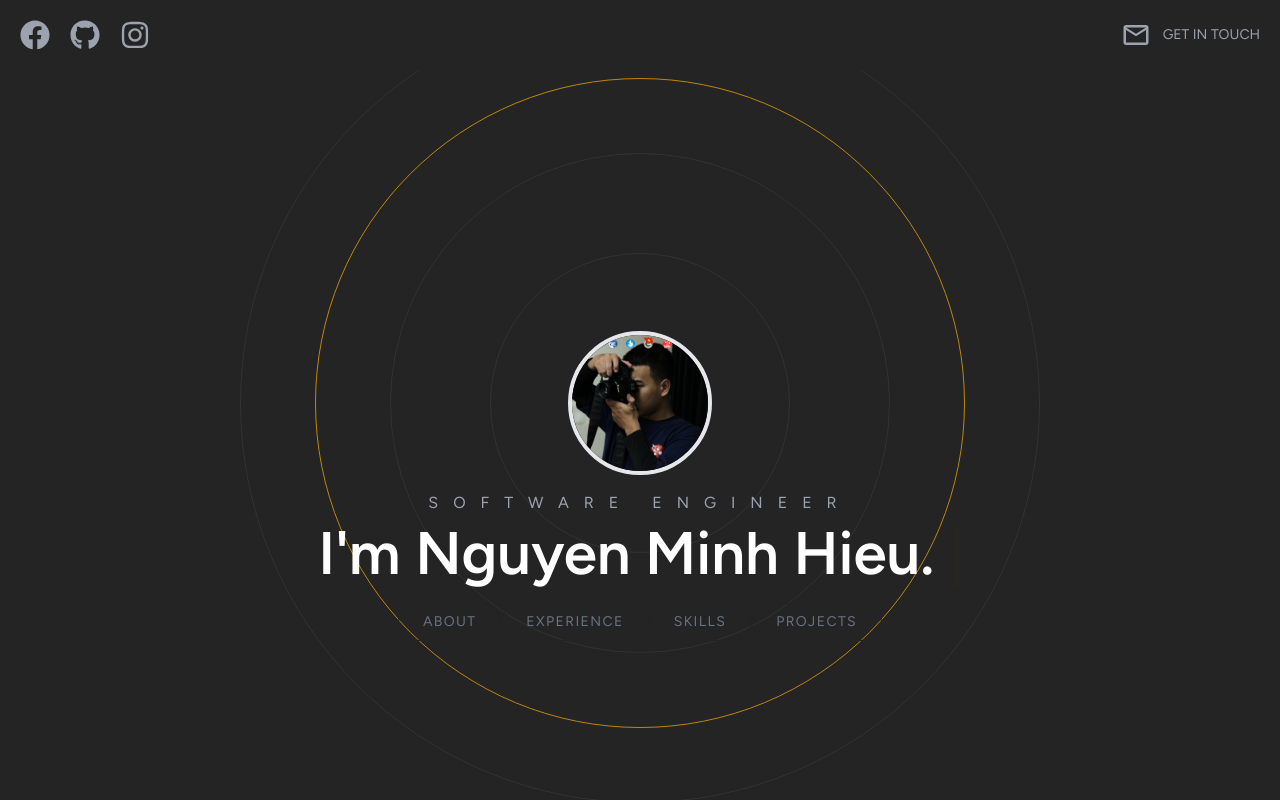
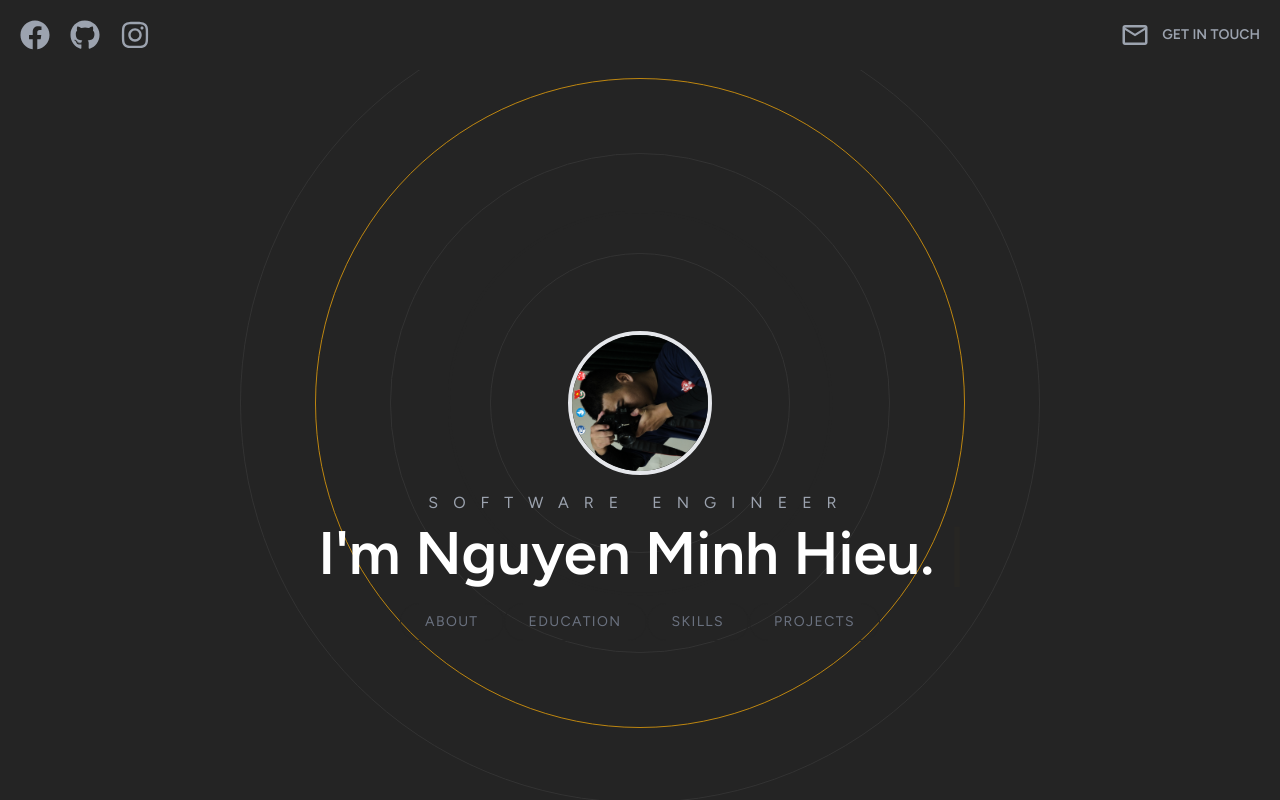
Before and after one commit to hieunmh/hieunmhProfile, a Next.js app: page / in a window 1280 px wide. Built offline with nearby package versions, Linux system fonts and the light colour scheme.

Commit message:
education

```diff
--- a/app/page.tsx
+++ b/app/page.tsx
@@ -1,4 +1,5 @@
 import About from '@/components/About';
+import Education from '@/components/Education/Education';
 import Header from '@/components/Header';
 import Hero from '@/components/Hero/Hero';
 
@@ -15,6 +16,10 @@ export default function Home() {
         <About />
       </section>
 
+      <section id='education' className='snap-center'>
+        <Education />
+      </section>
+
     </div>
   )
 }
--- /dev/null
+++ b/components/Education/Education.tsx
@@ -0,0 +1,28 @@
+'use client';
+
+import React from 'react';
+import { motion } from 'framer-motion';
+import EducationCard from './EducationCard';
+
+export default function Education() {
+  return (
+    <motion.div initial={{ opacity: 0 }} whileInView={{ opacity: 1 }}
+      transition={{ duration: 1.5 }}
+      className='h-screen flex relative overflow-hidden flex-col
+      md:flex-row max-w-full px-10 justify-evenly mx-auto items-center'
+    >
+      <h3 className=' absolute top-24 uppercase tracking-[20px] text-gray-500 text-2xl'>Education</h3>
+
+      <div className='w-full flex space-x-5 overflow-x-scroll p-10 snap-x snap-mandatory'>
+        <EducationCard />
+
+        <EducationCard />
+
+        <EducationCard />
+
+        <EducationCard />
+
+      </div>
+    </motion.div>
+  )
+}
--- /dev/null
+++ b/components/Education/EducationCard.tsx
@@ -0,0 +1,38 @@
+import React from 'react';
+import { motion } from 'framer-motion';
+
+export default function EducationCard() {
+  return (
+    <article className='flex flex-col rounded-lg items-center space-y-7 flex-shrink-0
+      w-[500px] md:w-[600px] xl:w-[900px] snap-center bg-[#292929] p-10 opacity-40
+      hover:opacity-100 cursor-pointer transition-opacity duration-300'
+    >
+      <motion.img src="/japit.jpg" initial={{ y: -100, opacity: 0 }}
+        transition={{ duration: 1.2 }} whileInView={{ opacity: 1, y: 0 }}
+        viewport={{ once: true }}
+        className='w-36 h-36 xl:w-[200px] xl:h-[200px] object-cover rounded-full object-center'
+      />
+
+      <div className='px-0 md:px-10'>
+        <h4 className='text-4xl font-medium'>Student</h4>
+
+        <p className=' font-bold text-2xl mt-1'>HSGS</p>
+
+        <div className='flex space-x-2 my-2'>
+          <img src="/japit.jpg" className='h-10 w-10 rounded-full' />
+          <img src="/japit.jpg" className='h-10 w-10 rounded-full' />
+          <img src="/japit.jpg" className='h-10 w-10 rounded-full' />
+        </div>
+
+        <p className=' uppercase py-5 text-gray-300'>May 03 2018 - July 7 2021</p>
+
+        <ul className=' list-disc space-y-4 ml-5 text-lg'>
+          <li>Summary Points</li>
+          <li>Summary Points</li>
+          <li>Summary Points</li>
+          <li>Summary Points</li>
+        </ul>
+      </div>
+    </article>
+  )
+}
--- a/components/Header.tsx
+++ b/components/Header.tsx
@@ -16,26 +16,26 @@ export default function Header() {
         animate={{ x: 0, opacity: 1, scale: 1 }}
         transition={{ duration: 1 }}
       >
-        <Link href={'https://www.facebook.com/tk.hieunm'} className='hover:text-gray-500'>
+        <Link href={'https://www.facebook.com/tk.hieunm'} className='hover:text-gray-300'>
           <FaFacebook size={30} />
         </Link>
 
-        <Link href={'https://github.com/hieunmh'} className='hover:text-gray-500'>
+        <Link href={'https://github.com/hieunmh'} className='hover:text-gray-300'>
           <FaGithub size={30} />
         </Link>
 
-        <Link href={'https://www.instagram.com/heheinclass/'} className='hover:text-gray-500'>
+        <Link href={'https://www.instagram.com/heheinclass/'} className='hover:text-gray-300'>
           <FaInstagram size={30} />
         </Link>
       </motion.div>
 
-      <motion.div className='flex items-center justify-center text-gray-400'
+      <motion.div className='flex items-center justify-center text-gray-400 hover:text-gray-300 cursor-pointer'
         initial={{ x: 500, opacity: 0, scale: 0.5 }}
         animate={{ x: 0, opacity: 1, scale: 1 }}
         transition={{ duration: 1 }}
       >
         <MdOutlineMail size={30} />
-        <p className='uppercase hidden md:inline-flex text-sm text-gray-400 ml-3'>Get In Touch</p>
+        <p className='uppercase hidden md:inline-flex text-sm font-semibold ml-3'>Get In Touch</p>
       </motion.div>
     </header>
   )
--- a/components/Hero/BackgroundCircle.tsx
+++ b/components/Hero/BackgroundCircle.tsx
@@ -15,7 +15,7 @@ export default function BackgroundCircle() {
         type: 'keyframes',
         duration: 5,
         repeat: Infinity,
-        repeatType: "reverse",
+        repeatType: 'reverse',
         repeatDelay: 2,
       }}
     >
--- a/components/Hero/Hero.tsx
+++ b/components/Hero/Hero.tsx
@@ -29,11 +29,11 @@ export default function Hero() {
     <div className='h-screen w-full space-y-8 flex flex-col items-center justify-center text-center overflow-hidden'>
       <BackgroundCircle />
 
-      <motion.div className='z-20' initial={{ scale: 0 }} viewport={{ once: true }}
-        whileInView={{ scale: [0, 1.2, 1]}} transition={{ type: "spring", duration: 2, delay: 2 }}
+      <motion.div className='z-20' initial={{ scale: 0 }} whileInView={{ scale: [0, 1.5, 1] }}
+        transition={{ type: 'keyframes', duration: 2, delay: 2 }} viewport={{ once: true }}
       >
         <Image src={'/japit.jpg'} width={1000} height={1000} priority={true} alt="Hieu 's img"
-          className='rounded-full h-36 w-36 mx-auto object-cover z-20 border-4 mb-4'
+          className='rounded-full h-36 w-36 mx-auto object-cover z-20 border-4 mb-4 -rotate-90'
         />
         <h2 className='text-base uppercase text-gray-400 pb-2 tracking-[15px]'>Software Engineer</h2>
 
@@ -48,8 +48,8 @@ export default function Hero() {
           <Link href={'#about'}>
             <button className='heroButton'>About</button>
           </Link>
-          <Link href={'#experience'}>
-            <button className='heroButton'>Experience</button>
+          <Link href={'#education'}>
+            <button className='heroButton'>Education</button>
           </Link>
           <Link href={'#skills'}>
             <button className='heroButton'>Skills</button>
```
